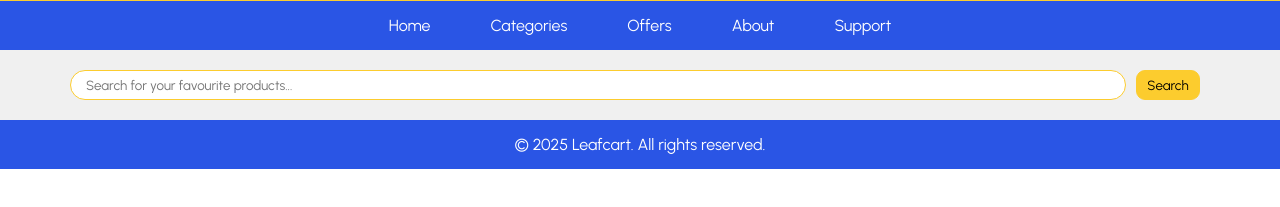
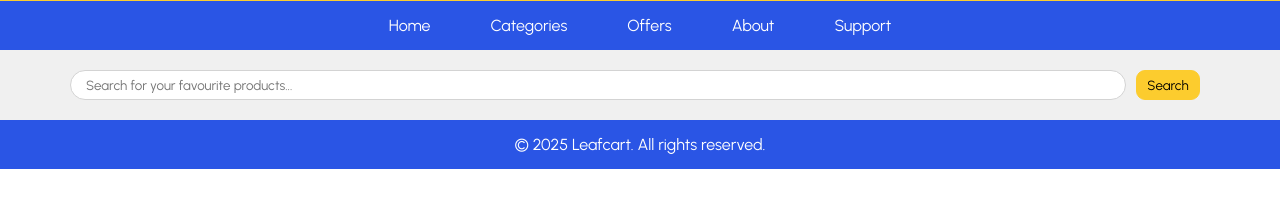
Before and after one commit to SoumyadeepGuha54/Flipkart-Clone, a plain HTML site: page index.html in a window 1280 px wide. Shown: the part 133-340 px from the top of the page. Drawn offline with Linux system fonts and the light colour scheme.

Commit message:
Searchbar modified

```diff
--- a/CSS/index-style.css
+++ b/CSS/index-style.css
@@ -59,7 +59,7 @@ header nav ul li a:hover {
 .search input {
   padding: 6px 15px;
   width: 80vw;
-  border: 1.75px solid #fccc2e;
+  border: 1.75px solid #d3d3d3;
   border-radius: 16px;
 }
 
```
